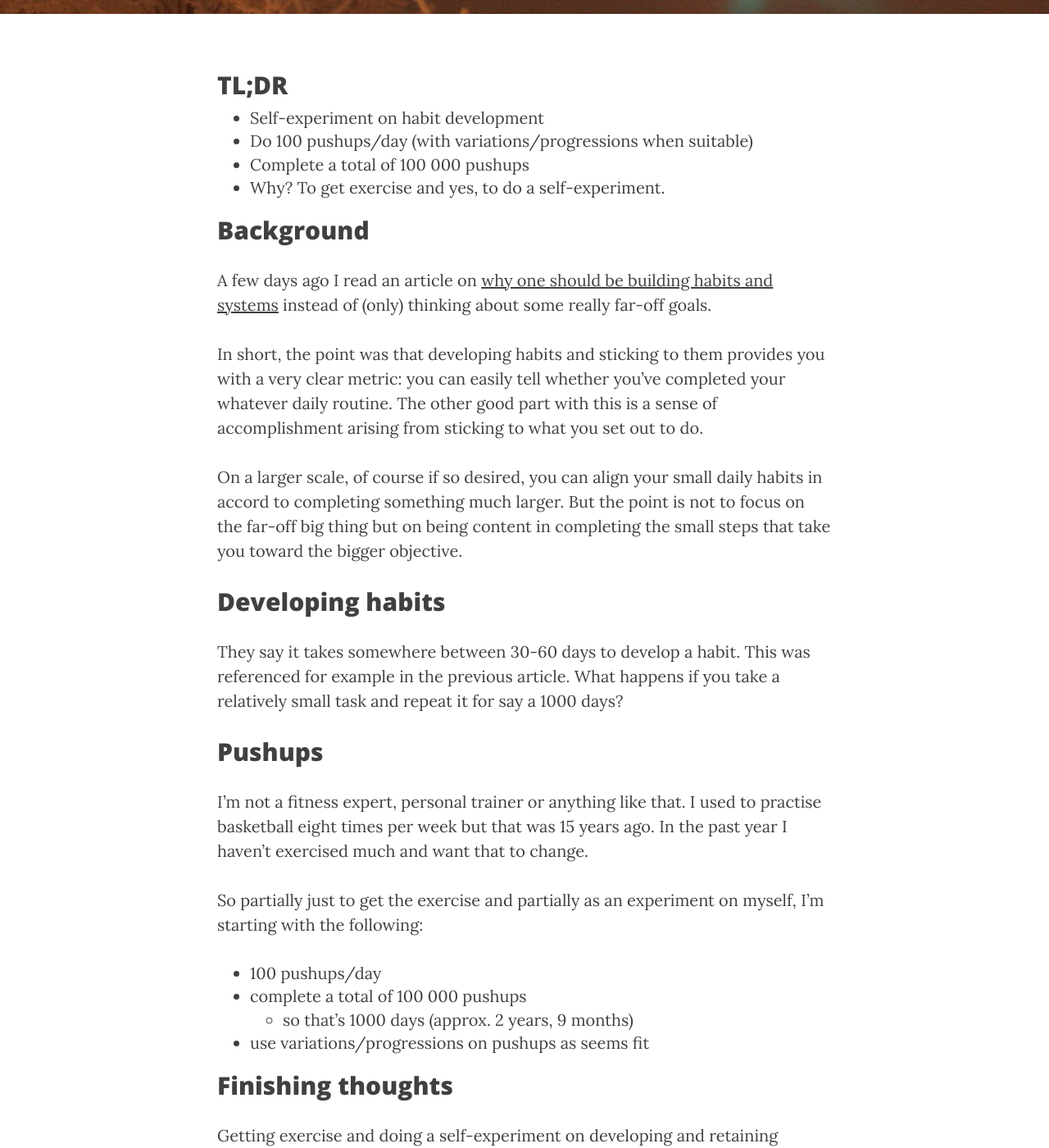
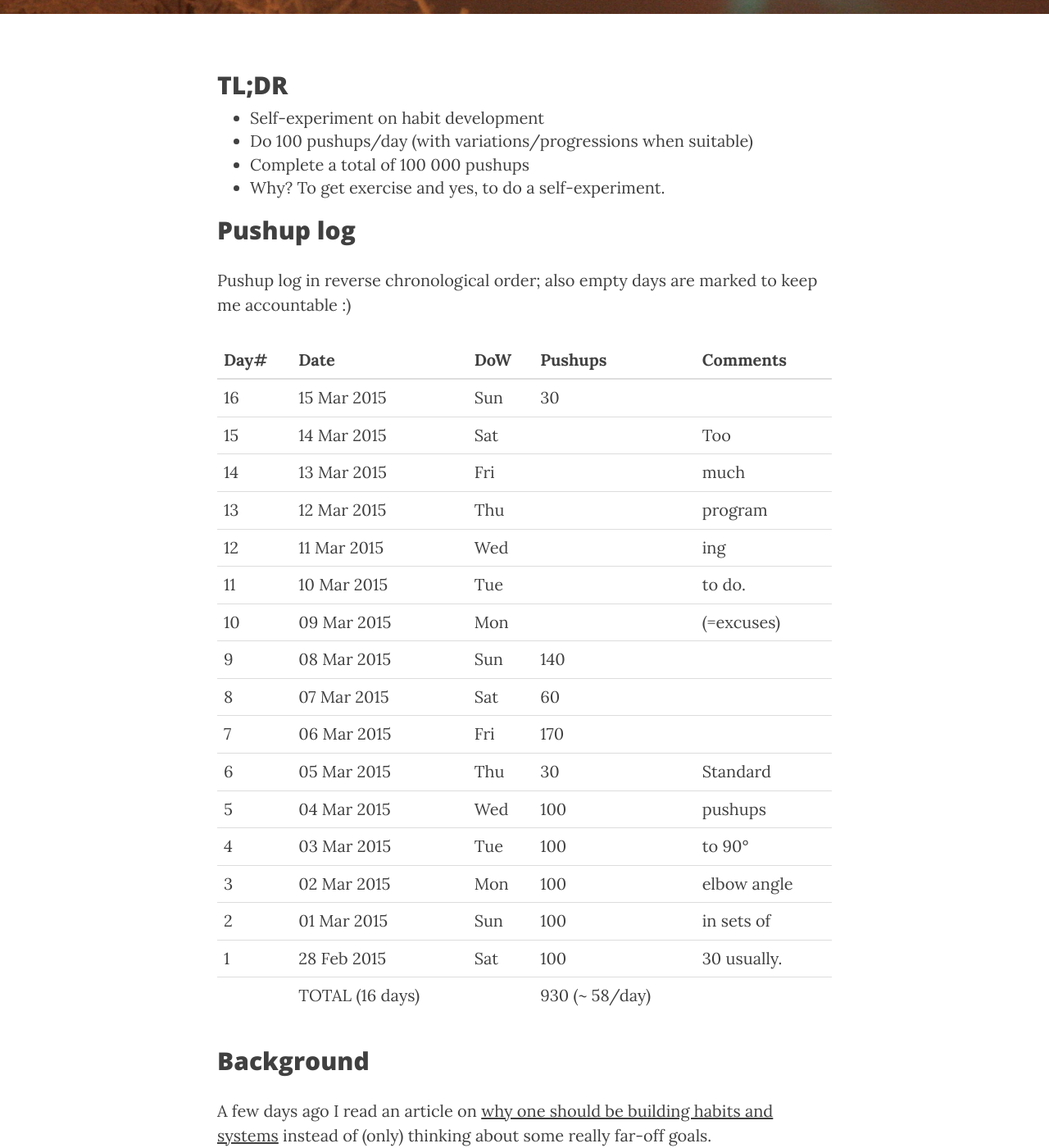
Before and after one commit to jannecederberg/jannecederberg.github.io, a Jekyll site: the page built from _posts/2015-02-28-100k-pushups-in-1000-days.md, in a window 1280 px wide and 1400 px high, scrolled down 459 px. Shown: the whole window at 82% size. Built offline with Jekyll 4.4.1, drawn with Linux system fonts in a browser that asks for light colours; nearby versions of some CDN libraries.

Commit message:
Pushup challenge data into .csv

```diff
--- /dev/null
+++ b/_data/pushups.csv
@@ -0,0 +1,17 @@
+date,amount,comments
+2015-03-15,30
+2015-03-14,,Too
+2015-03-13,,much
+2015-03-12,,program
+2015-03-11,,ing
+2015-03-10,,to do.
+2015-03-09,,(=excuses)
+2015-03-08,140,
+2015-03-07,60,
+2015-03-06,170,
+2015-03-05,30,Standard
+2015-03-04,100,pushups
+2015-03-03,100,to 90&deg;
+2015-03-02,100,elbow angle
+2015-03-01,100,in sets of
+2015-02-28,100,30 usually.
--- /dev/null
+++ b/_includes/pushups-table.html
@@ -0,0 +1,36 @@
+<table>
+	<thead>
+		<tr>
+			<th>Day#</th>
+			<th>Date</th>
+			<th>DoW</th>
+			<th>Pushups</th>
+			<th>Comments</th>
+		</tr>
+	</thead>
+	<tbody>
+		{{ assign total = 0 }}
+		{{ assign delta = 0 }}
+		{% capture records %}{{ site.data.pushups | size }}{% endcapture %}
+		{% for row in site.data.pushups %}
+		  {% capture total %}{{ total | plus: row.amount }}{% endcapture %}
+			<tr>
+				<td>{{ records | minus: delta }}</td>
+		  	{% capture delta %}{{ delta | plus: 1 }}{% endcapture %}
+				<td>{{ row.date | date: "%d %b %Y"}}</td>
+				<td>{{ row.date | date: "%a" }}</td>
+				<td>{{ row.amount }}</td>
+				<td>{{ row.comments }}</td>
+			</tr>
+		{% endfor %}
+		</tbody>
+		<tfoot>
+			<tr>
+				<td></td>
+				<td>TOTAL ({{ records }} days)</td>
+				<td></td>
+				<td>{{ total }} (~ {{ total | divided_by: records }}/day)</td>
+				<td></td>
+			</tr>
+	</tfoot>
+</table>
--- a/_posts/2015-02-28-100k-pushups-in-1000-days.md
+++ b/_posts/2015-02-28-100k-pushups-in-1000-days.md
@@ -12,6 +12,11 @@ header-img: "img/post_2014-12-11.jpg"
 - Do 100 pushups/day (with variations/progressions when suitable)
 - Complete a total of 100 000 pushups
 - Why? To get exercise and yes, to do a self-experiment.
+
+## Pushup log
+
+Pushup log in reverse chronological order; also empty days are marked to keep me accountable :)
+{% include pushups-table.html %}
 
 ## Background
 
@@ -44,6 +49,4 @@ Getting exercise and doing a self-experiment on developing and retaining habits;
 
 What kind of a habit would you like to develop for yourself and why?
 
-
-
 [1]: http://thenextweb.com/lifehacks/2015/02/22/goals-losers-building-habits-systems-instead/
```
